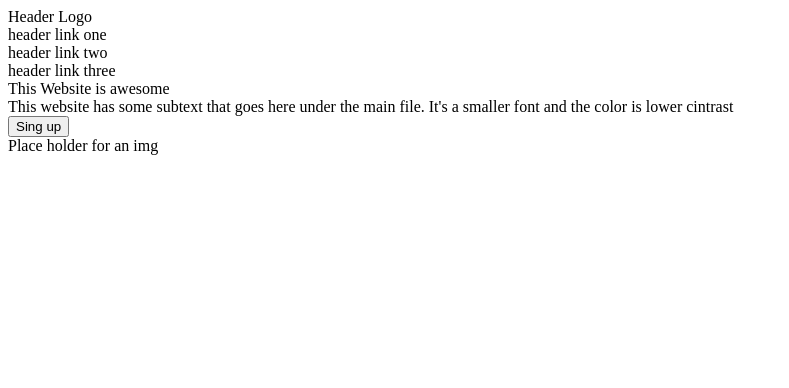
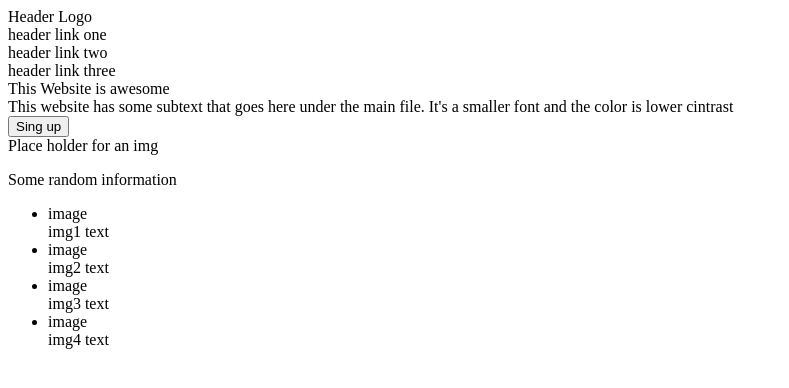
Before and after one commit to Sahe20/Landing-Page, a plain HTML site: page main.html in a window 1280 px wide. Shown: the whole page, without its empty margins (0-789 px from the left). Drawn offline with Linux system fonts and the light colour scheme.

Commit message:
First section of the body is done

```diff
--- a/main.html
+++ b/main.html
@@ -27,5 +27,31 @@
             </div>
         </div>
     </section>
+
+    <section class="first-body">
+        <p class="body1-first">Some random information</p>
+        <ul class="body1-second">
+            <li class="item-1">
+                <div class="img1">image</div>
+                <div>img1 text</div>
+            </li>
+
+            <li class="item-2">
+                <div class="img2">image</div>
+                <div>img2 text</div>
+            </li>
+
+            <li class="item-3">
+                <div class="img3">image</div>
+                <div>img3 text</div>
+            </li>
+
+            <li class="item-4">
+                <div class="img4">image</div>
+                <div>img4 text</div>
+            </li>
+        </ul>
+    </section>
+
 </body>
 </html>
```
